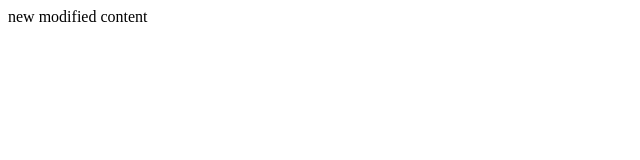
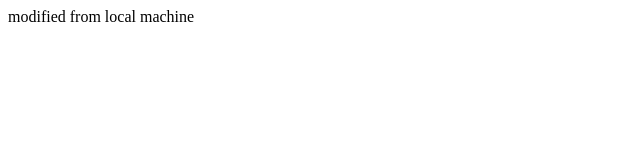
Before and after one commit to KunalKDalvi/git-i-access-1, a plain HTML site: page index.html in a window 1280 px wide. Shown: the full height of the page, 0-640 px from the left. Drawn offline with Linux system fonts and the light colour scheme.

Commit message:
updated index.html

```diff
--- a/index.html
+++ b/index.html
@@ -2,6 +2,6 @@
 <head>
 </head>
 <body>
-new modified content
+modified from local machine
 </body>
 </html>
```
